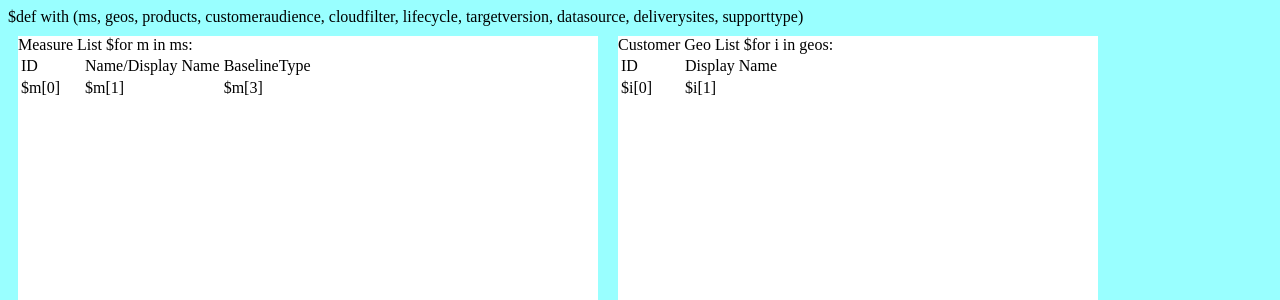
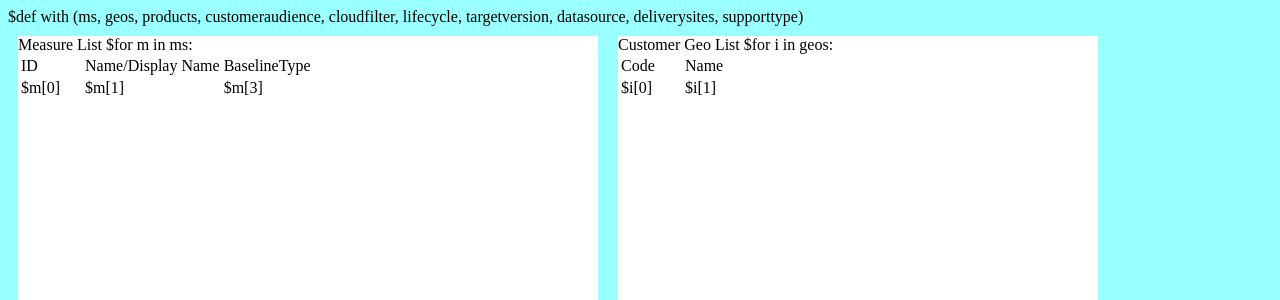
Before and after one commit to rav009/Data-Vertifier, a Python web app: template Data Vertifier/TEMPLATES/csadim.html in a window 1280 px wide. Shown: the top 300 px of the page. Run offline with Jinja, Linux system fonts and the light colour scheme; the template is opened without the code that fills it, so the values that code supplies are empty.

Commit message:
no message

```diff
--- a/Data Vertifier/DAO/DimDAO.py
+++ b/Data Vertifier/DAO/DimDAO.py
@@ -112,7 +112,8 @@
             return rs
 
     def LoadDimGeography(self):
-        sql = 'select [ID],[DisplayName] from [dbo].[DimCustomerGeography]'
+        #sql = 'select [ID],[DisplayName] from [dbo].[DimCustomerGeography]'
+        sql = 'select [Code],[Name] from [dbo].[DimCustomerGeography]'
         return self.LoadData2Col(sql)
 
     def LoadDimProduct(self):
--- a/Data Vertifier/TEMPLATES/csadim.html
+++ b/Data Vertifier/TEMPLATES/csadim.html
@@ -40,8 +40,8 @@
     Customer Geo List
     <table>
         <tr>
-            <td>ID</td>
-            <td>Display Name</td>
+            <td>Code</td>
+            <td>Name</td>
         </tr>
     $for i in geos:
         <tr>
```
